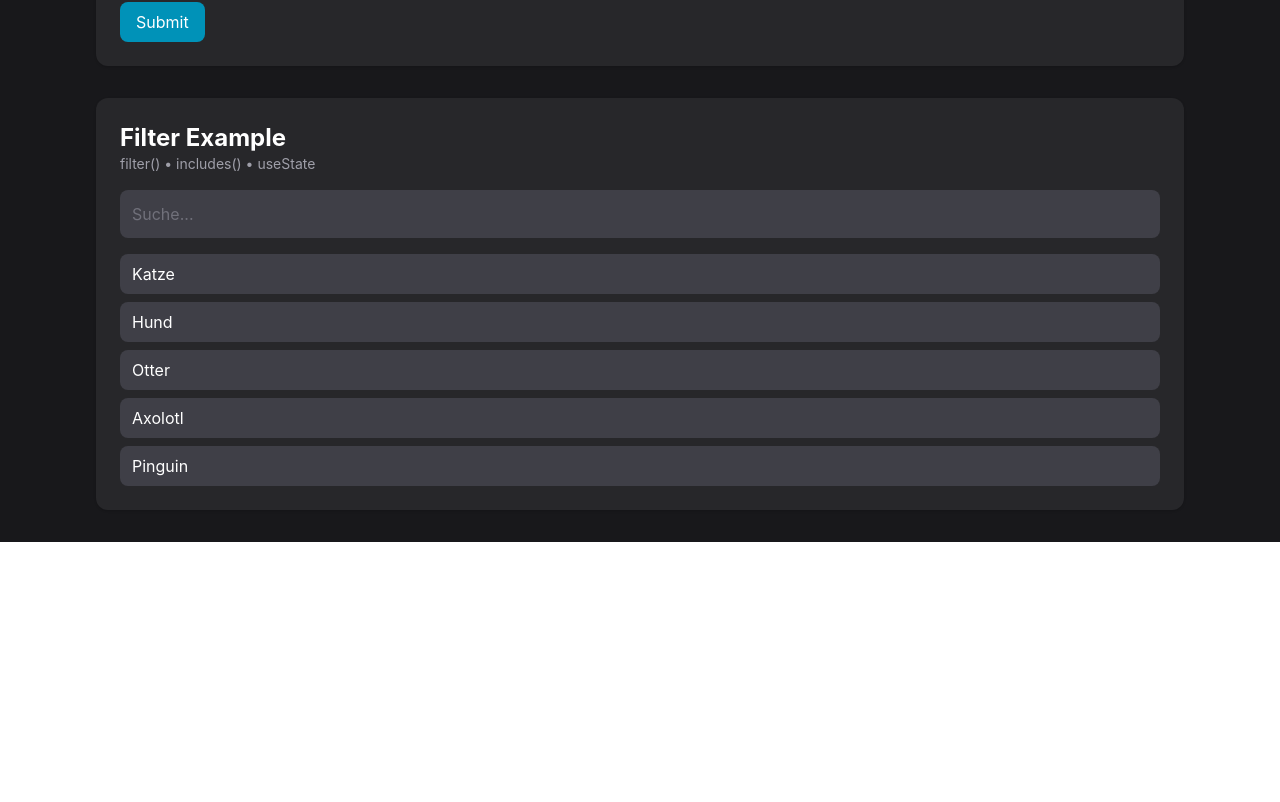
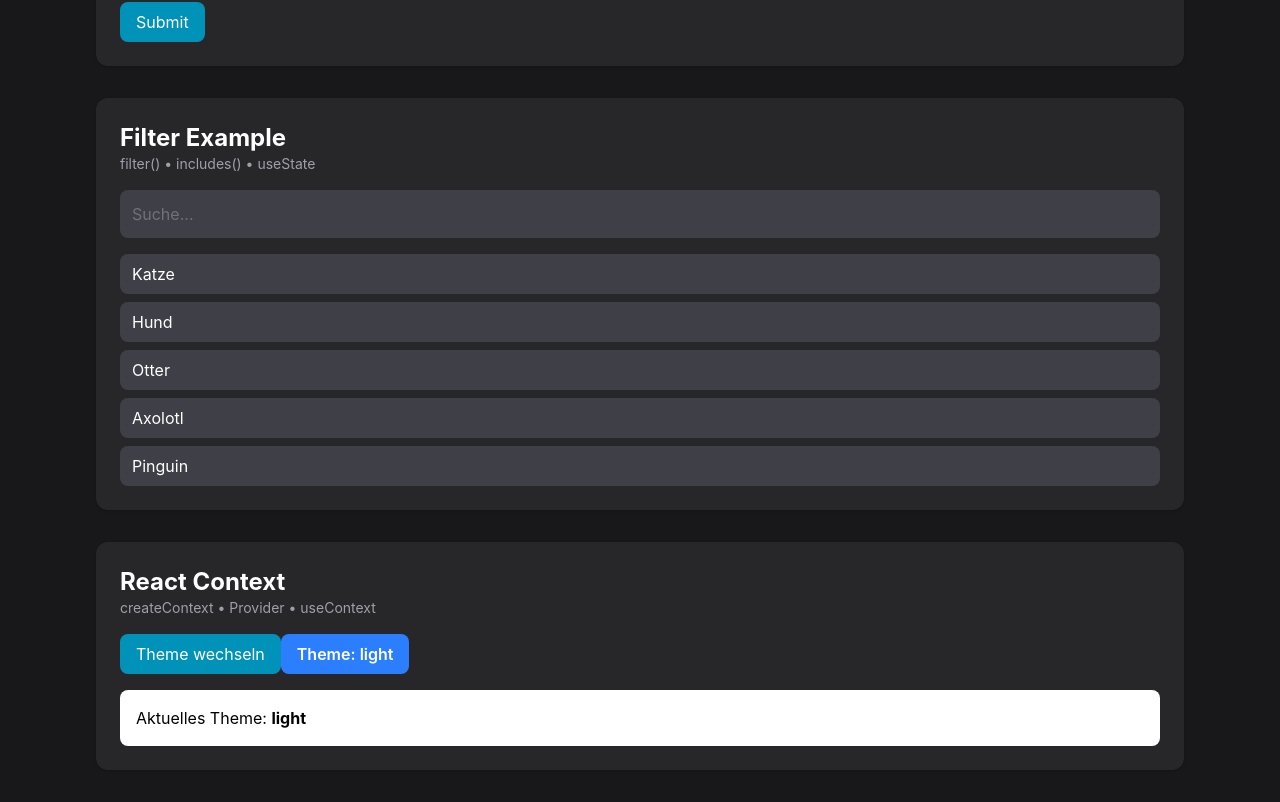
Before and after one commit to getzin/react-about-me, a React (Vite) app: page /playground in a window 1280 px wide. Shown: the part 3874-4676 px from the top of the page. Before the commit the page ends 4416 px from the top, so only its background shows below. Built offline with nearby package versions, Linux system fonts and the light colour scheme.

Commit message:
Add context button & paragraph to playground

```diff
--- a/src/playground/Playground.tsx
+++ b/src/playground/Playground.tsx
@@ -10,6 +10,7 @@ import Counter from "./Counter";
 import FormExample from "./FormExample";
 import FocusExample from "./FocusExample";
 import FilterExample from "./FilterExample";
+import ContextExample from "./context/ContextExample";
 
 import { useRef } from "react";
 
@@ -213,6 +214,10 @@ export default function Playground() {
         <section ref={filterRef}>
           <FilterExample />
         </section>
+
+        <section>
+          <ContextExample />
+        </section>
       </div>
       <ScrollToTopButton onClick={scrollToTop} />
     </main>
--- /dev/null
+++ b/src/playground/context/ContextExample.tsx
@@ -0,0 +1,37 @@
+import { useState } from "react";
+
+import PlaygroundCard from "../PlaygroundCard";
+
+import ThemeContext from "./ThemeContext";
+import ThemedButton from "./ThemedButton";
+import ThemedParagraph from "./ThemedParagraph";
+
+export default function ContextExample() {
+  const [theme, setTheme] = useState<"light" | "dark">("light");
+
+  function toggleTheme() {
+    setTheme(theme === "light" ? "dark" : "light");
+  }
+
+  return (
+    <PlaygroundCard
+      title="React Context"
+      concepts="createContext • Provider • useContext"
+    >
+      <ThemeContext.Provider value={{ theme }}>
+        <div className="space-y-4">
+          <button
+            onClick={toggleTheme}
+            className="cursor-pointer rounded-lg bg-cyan-600 px-4 py-2 text-white hover:bg-cyan-500"
+          >
+            Theme wechseln
+          </button>
+
+          <ThemedButton />
+
+          <ThemedParagraph />
+        </div>
+      </ThemeContext.Provider>
+    </PlaygroundCard>
+  );
+}
--- /dev/null
+++ b/src/playground/context/ThemeContext.ts
@@ -0,0 +1,13 @@
+import { createContext } from "react";
+
+type Theme = "light" | "dark";
+
+type ThemeContextType = {
+  theme: Theme;
+};
+
+const ThemeContext = createContext<ThemeContextType>({
+  theme: "light",
+});
+
+export default ThemeContext;
--- /dev/null
+++ b/src/playground/context/ThemedButton.tsx
@@ -0,0 +1,18 @@
+import { useContext } from "react";
+import ThemeContext from "./ThemeContext";
+
+export default function ThemedButton() {
+  const { theme } = useContext(ThemeContext);
+
+  return (
+    <button
+      className={`rounded-lg px-4 py-2 font-semibold transition ${
+        theme === "light"
+          ? "bg-blue-500 text-white"
+          : "bg-yellow-300 text-black"
+      }`}
+    >
+      Theme: {theme}
+    </button>
+  );
+}
--- /dev/null
+++ b/src/playground/context/ThemedParagraph.tsx
@@ -0,0 +1,16 @@
+import { useContext } from "react";
+import ThemeContext from "./ThemeContext";
+
+export default function ThemedParagraph() {
+  const { theme } = useContext(ThemeContext);
+
+  return (
+    <p
+      className={`rounded-lg p-4 ${
+        theme === "light" ? "bg-white text-black" : "bg-zinc-800 text-white"
+      }`}
+    >
+      Aktuelles Theme: <strong>{theme}</strong>
+    </p>
+  );
+}
```
